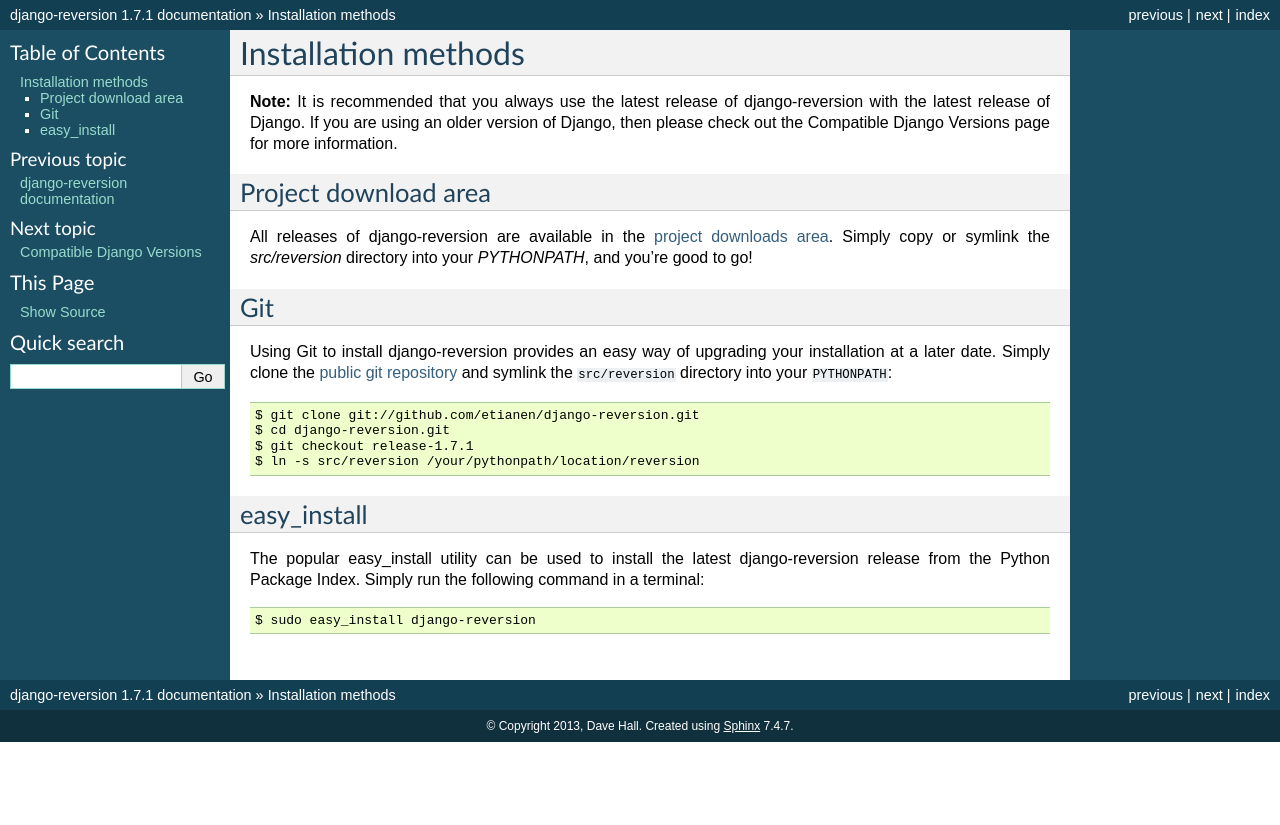
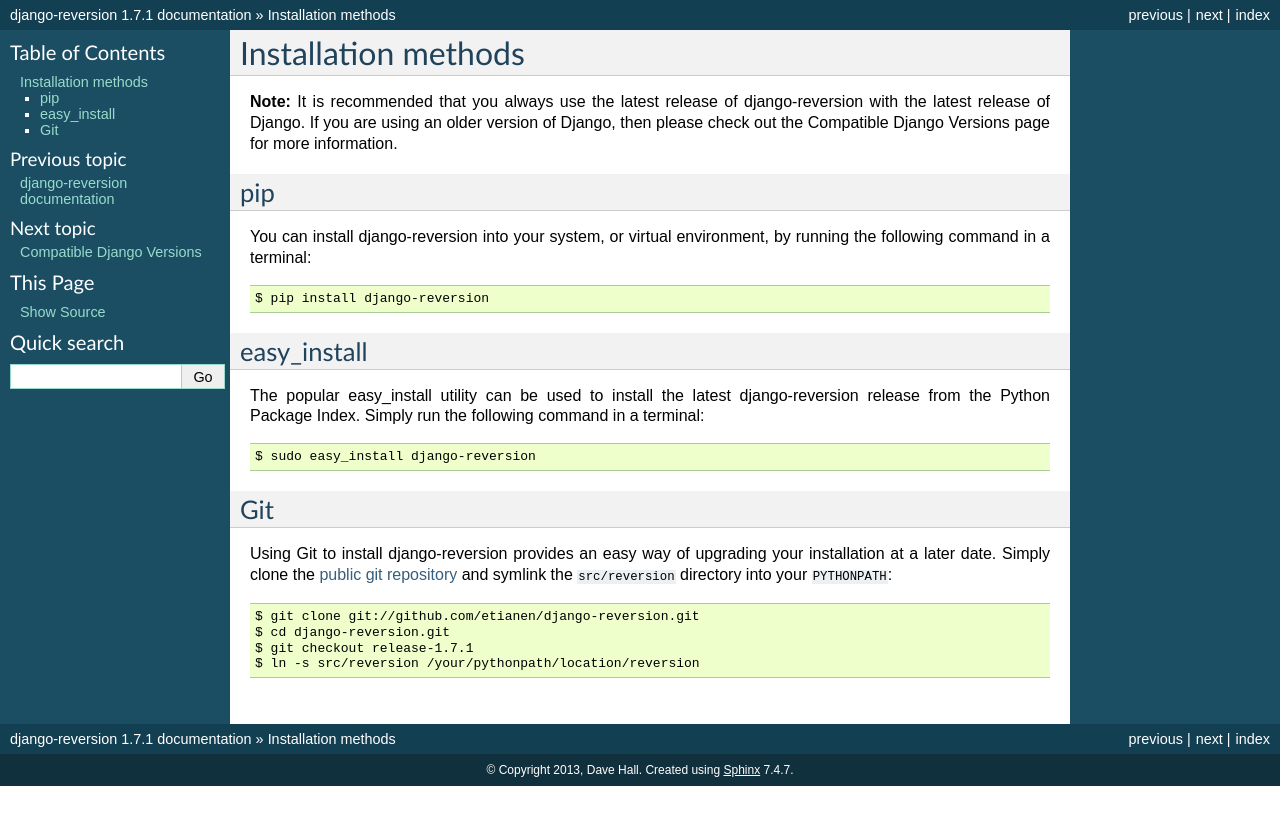
Before and after one commit to etianen/django-reversion, a Sphinx documentation site: the page built from docs/installation.rst, in a window 1280 px wide. Shown: the top 825 px of the page. Built offline with Sphinx 7.4.7, drawn with Linux system fonts in a browser that asks for light colours.

Commit message:
Updating installation methods

```diff
--- a/docs/installation.rst
+++ b/docs/installation.rst
@@ -5,10 +5,22 @@
 
 **Note:** It is recommended that you always use the latest release of django-reversion with the latest release of Django. If you are using an older version of Django, then please check out the :ref:`Compatible Django Versions <compatible-django-versions>` page for more information.
 
-Project download area
----------------------
 
-All releases of django-reversion are available in the `project downloads area <https://github.com/etianen/django-reversion/tags>`_. Simply copy or symlink the `src/reversion` directory into your `PYTHONPATH`, and you're good to go!
+pip
+---
+
+You can install django-reversion into your system, or virtual environment, by running the following command in a terminal::
+
+    $ pip install django-reversion
+
+
+easy_install
+------------
+
+The popular easy_install utility can be used to install the latest django-reversion release from the Python Package Index. Simply run the following command in a terminal::
+
+    $ sudo easy_install django-reversion
+
 
 Git
 ---
@@ -19,10 +31,3 @@
     $ cd django-reversion.git
     $ git checkout release-1.7.1
     $ ln -s src/reversion /your/pythonpath/location/reversion
-
-easy_install
-------------
-
-The popular easy_install utility can be used to install the latest django-reversion release from the Python Package Index. Simply run the following command in a terminal::
-
-    $ sudo easy_install django-reversion
```
